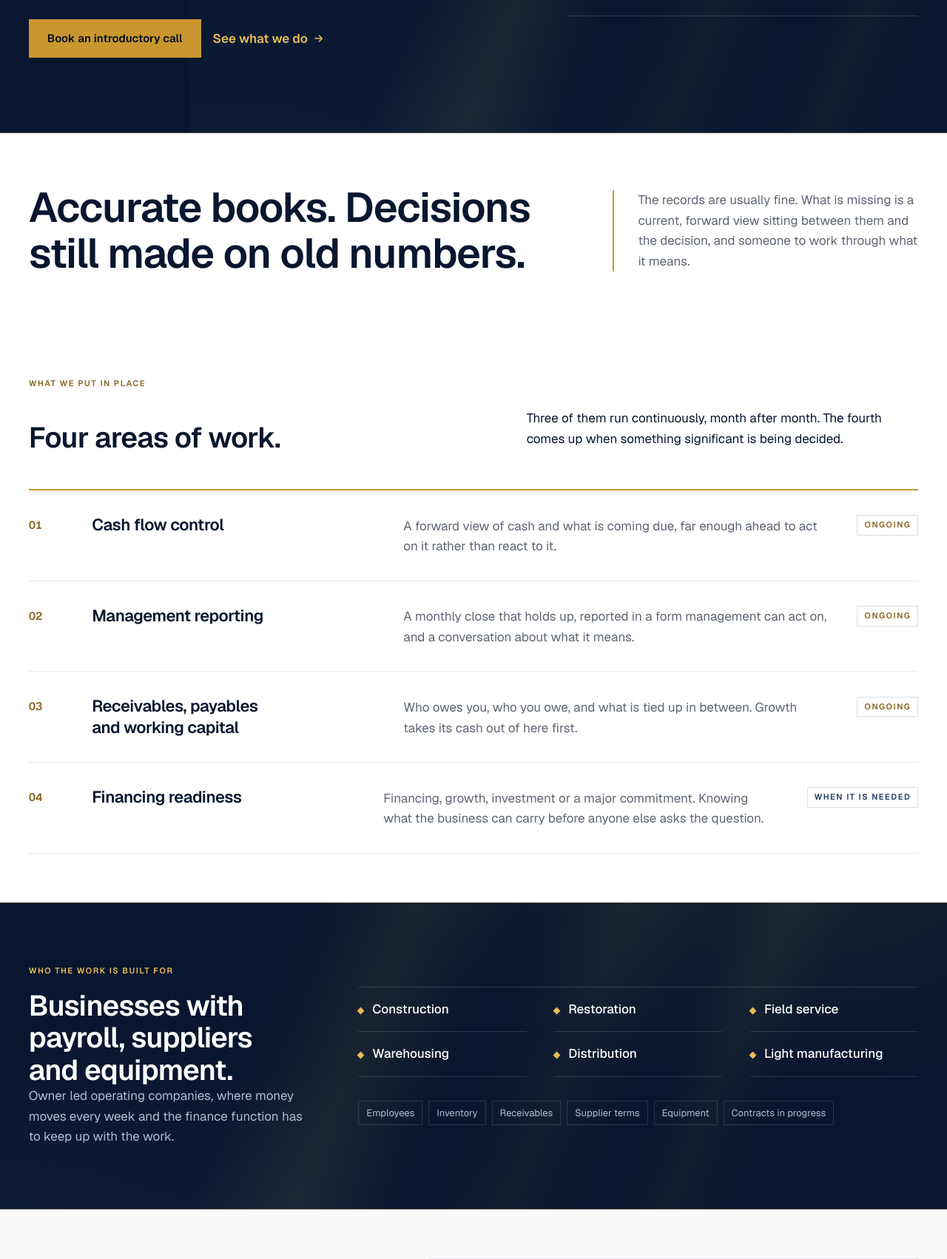
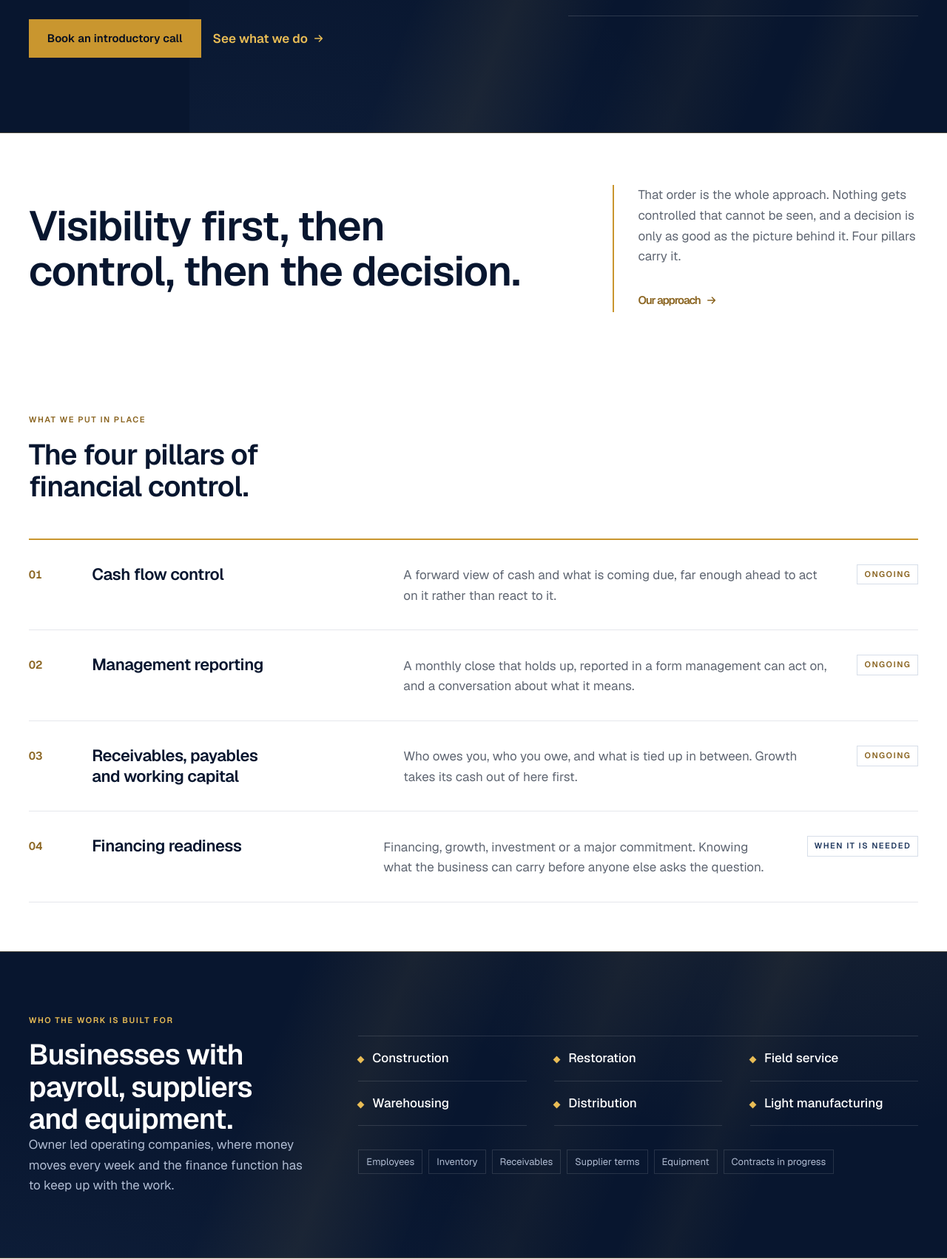
Before and after one commit to AFgroup360/website, a PHP site: page / in a window 1280 px wide. Shown: the part 563-2265 px from the top of the page at 74% size. Run offline with PHP 8.4, Linux system fonts and the light colour scheme.

Commit message:
Home: lead with the approach, name the four as pillars
- The bridge section under the hero now states the order the work runs in
  (visibility, then control, then the decision) and hands straight into the
  four, with a link through to Our Approach. It replaces a line about old
  numbers that read as a complaint rather than a position.
- "Four areas of work" becomes "The four pillars of financial control".
- Dropped the sentence explaining that three run continuously and one does
  not. The Ongoing and When it is needed tags on each row already say it.
- Removed the Visibility, control, better decisions block lower down. With
  the sequence now stated at the top of the page it repeated itself word for
  word. It still sits on Our Approach, where it belongs.

Home is about 500px shorter as a result.

Co-Authored-By: Claude Opus 5 <noreply@anthropic.com>
Claude-Session: https://claude.ai/code/session_014HeX2eCQpZKdnhGt1WQaZM

```diff
--- a/css/main.css
+++ b/css/main.css
@@ -284,12 +284,15 @@
   color: var(--text-strong); max-width: 20ch; text-wrap: balance;
 }
 .statement__note { font-size: var(--text-body); font-weight: 400; line-height: var(--lh-body); letter-spacing: 0; color: var(--text-muted); max-width: 44ch; }
-.statement__grid .statement__note { margin-top: 0; padding-left: var(--space-6); border-left: 2px solid var(--accent); }
+.statement__aside { padding-left: var(--space-6); border-left: 2px solid var(--accent); }
+.statement__aside .statement__note { margin-top: 0; }
+.statement__aside .link-arrow { margin-top: var(--space-4); }
+.statement__grid > .statement__note { margin-top: 0; padding-left: var(--space-6); border-left: 2px solid var(--accent); }
 .statement.on-dark p:not(.statement__note) { color: var(--text-inverse); }
 .statement.on-dark .statement__note { color: var(--text-inverse-muted); }
 @media (max-width: 860px) {
   .statement__grid { grid-template-columns: 1fr; }
-  .statement__grid .statement__note { padding-left: var(--space-5); }
+  .statement__aside, .statement__grid > .statement__note { padding-left: var(--space-5); }
 }
 
 /* --- Indexed list. Numbered rows running down the page. No boxes. -------- */
--- a/index.html
+++ b/index.html
@@ -95,21 +95,22 @@
 <section class="statement">
   <div class="container">
     <div class="statement__grid">
-      <p>Accurate books. Decisions still made on old numbers.</p>
-      <p class="statement__note">The records are usually fine. What is missing is a
-        current, forward view sitting between them and the decision, and someone to
-        work through what it means.</p>
+      <p>Visibility first, then control, then the decision.</p>
+      <div class="statement__aside">
+        <p class="statement__note">That order is the whole approach. Nothing gets
+          controlled that cannot be seen, and a decision is only as good as the
+          picture behind it. Four pillars carry it.</p>
+        <p><a class="link-arrow" href="our-approach.html">Our approach</a></p>
+      </div>
     </div>
   </div>
 </section>
 
 <section class="section" id="areas">
   <div class="container">
-    <div class="section-head section-head--split">
+    <div class="section-head">
       <span class="overline">What we put in place</span>
-      <h2>Four areas of work.</h2>
-      <p class="lede">Three of them run continuously, month after month. The fourth
-        comes up when something significant is being decided.</p>
+      <h2>The four pillars of financial control.</h2>
     </div>
     <ol class="index-list" role="list">
       <li class="index-row">
@@ -246,40 +247,6 @@
   </div>
 </section>
 
-<section class="section">
-  <div class="container">
-    <div class="section-head section-head--split">
-      <span class="overline">How the work runs</span>
-      <h2>Visibility, control, better decisions.</h2>
-      <p class="lede">In that order. Each step is only worth having because it makes
-        the next one possible.</p>
-    </div>
-    <div class="chain">
-      <div class="chain__link">
-        <span class="chain__step">First</span>
-        <p class="chain__title">Visibility</p>
-        <p class="chain__line">A current, accurate picture of what the business is
-          actually doing, built from the source records.</p>
-      </div>
-      <div class="chain__link">
-        <span class="chain__step">Then</span>
-        <p class="chain__title">Control</p>
-        <p class="chain__line">The reporting, routines and controls that keep the
-          picture current without anyone having to chase it.</p>
-      </div>
-      <div class="chain__link">
-        <span class="chain__step">So that</span>
-        <p class="chain__title">Better decisions</p>
-        <p class="chain__line">The hire, the equipment, the financing, the contract,
-          priced against numbers that are real.</p>
-      </div>
-    </div>
-    <p class="section__more">
-      <a class="link-arrow link-arrow--lg" href="our-approach.html">Our approach</a>
-    </p>
-  </div>
-</section>
-
 <section class="connect-band rays" id="connect">
   <div class="container">
     <div class="connect">
```
Also changed, not shown: tools/pages/index.html (+9 -42 lines).
